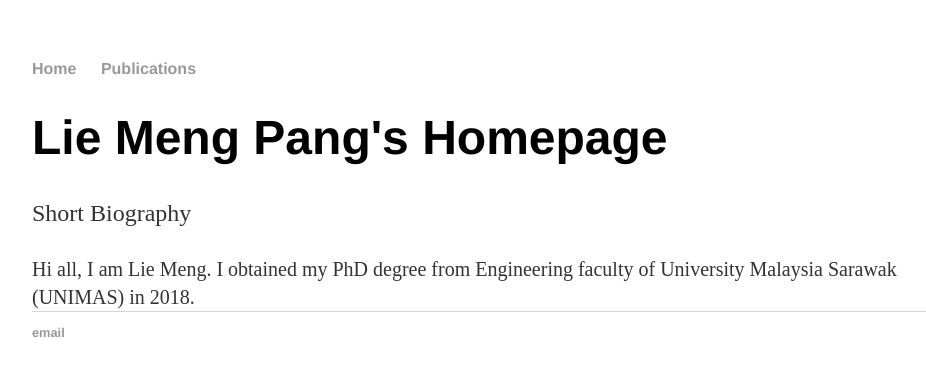
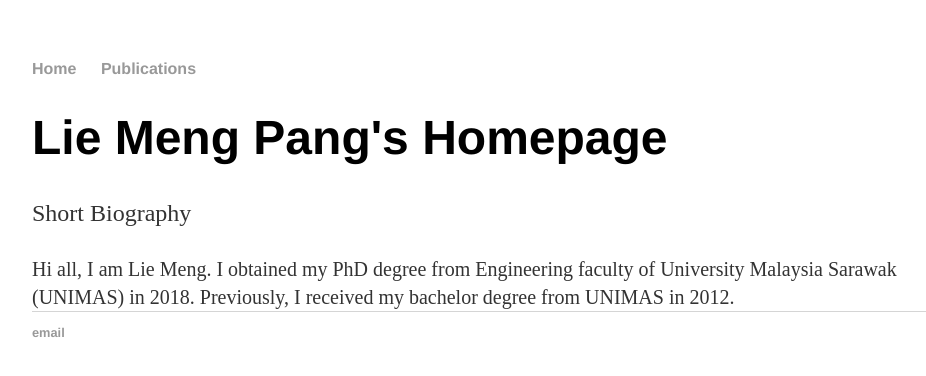
Before and after one commit to lymin1206/test.github.io, a Jekyll site: the page index.html, which Jekyll copies as it is, in a window 1280 px wide. Shown: the top 376 px of the page, without its empty margins (160-1086 px from the left). Built offline with Jekyll 4.4.1, drawn with Linux system fonts in a browser that asks for light colours.

Commit message:
Update index.html

```diff
--- a/index.html
+++ b/index.html
@@ -17,7 +17,8 @@
         		<h1>Lie Meng Pang's Homepage</h1>
 				<p>    Short Biography</p>
 				<p1> Hi all, I am Lie Meng. I obtained my PhD degree from Engineering faculty
-					of University Malaysia Sarawak (UNIMAS) in 2018. </p1>
+				     of University Malaysia Sarawak (UNIMAS) in 2018. Previously, I received my bachelor
+			            degree from UNIMAS in 2012.  </p1>
     		</div><!-- /.blurb -->
 		</div><!-- /.container -->
 		<footer>
```
